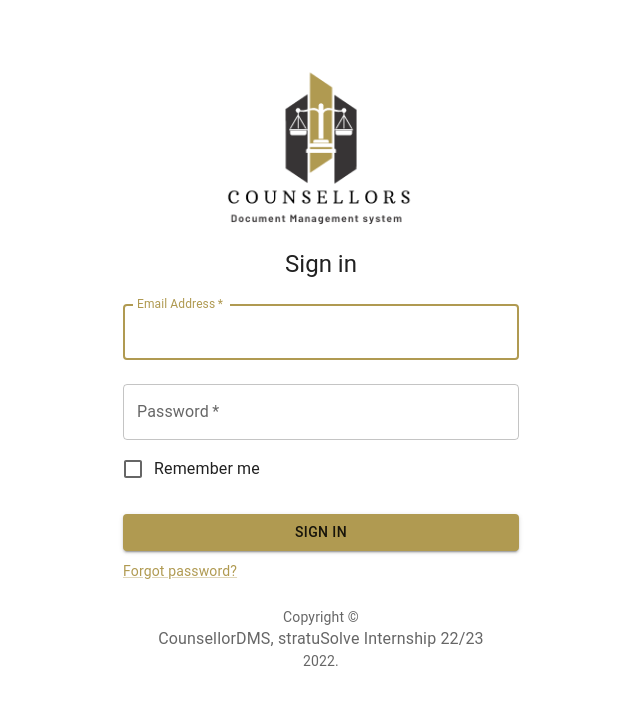
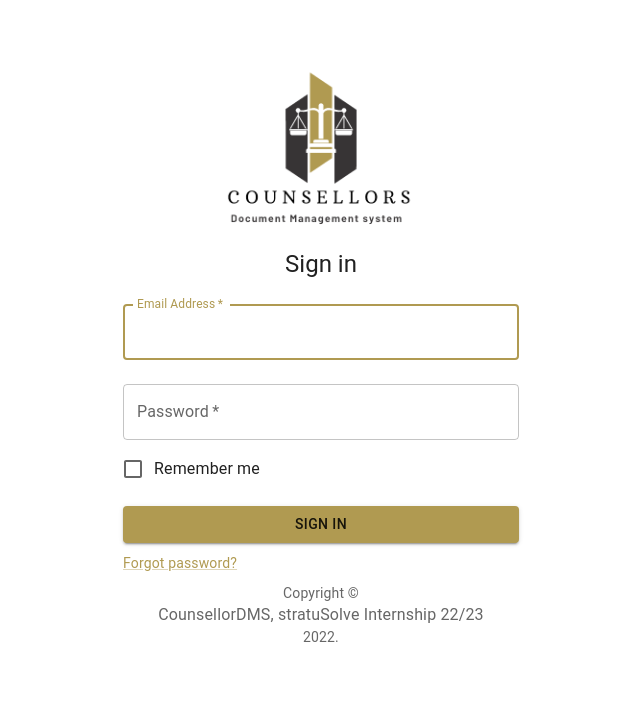
Before and after one commit to counsellorDMS-org/counsellorDMS, a React (Create React App) app: page /login in a window 1280 px wide. Shown: the top 704 px of the page, without its empty margins (319-959 px from the left). Built offline with nearby package versions, Linux system fonts and the light colour scheme.

Commit message:
Update Login.tsx

```diff
--- a/src/pages/Login.tsx
+++ b/src/pages/Login.tsx
@@ -162,7 +162,7 @@ export const Login = () => {
             type='submit'
             fullWidth
             variant='contained'
-            sx={{ mt: 3, mb: 1 }}
+            sx={{ mt: 2, mb: 1 }}
           >
             {" "}
             {/*mt is margin top, mb is margin bottom */}
@@ -178,7 +178,7 @@ export const Login = () => {
           </Grid>
         </Box>
       </Box>
-      <Copyright sx={{ mt: 3, mb: 2 }} />
+      <Copyright sx={{ mt: 1, mb: 1 }} />
     </Container>
   );
 };
```
